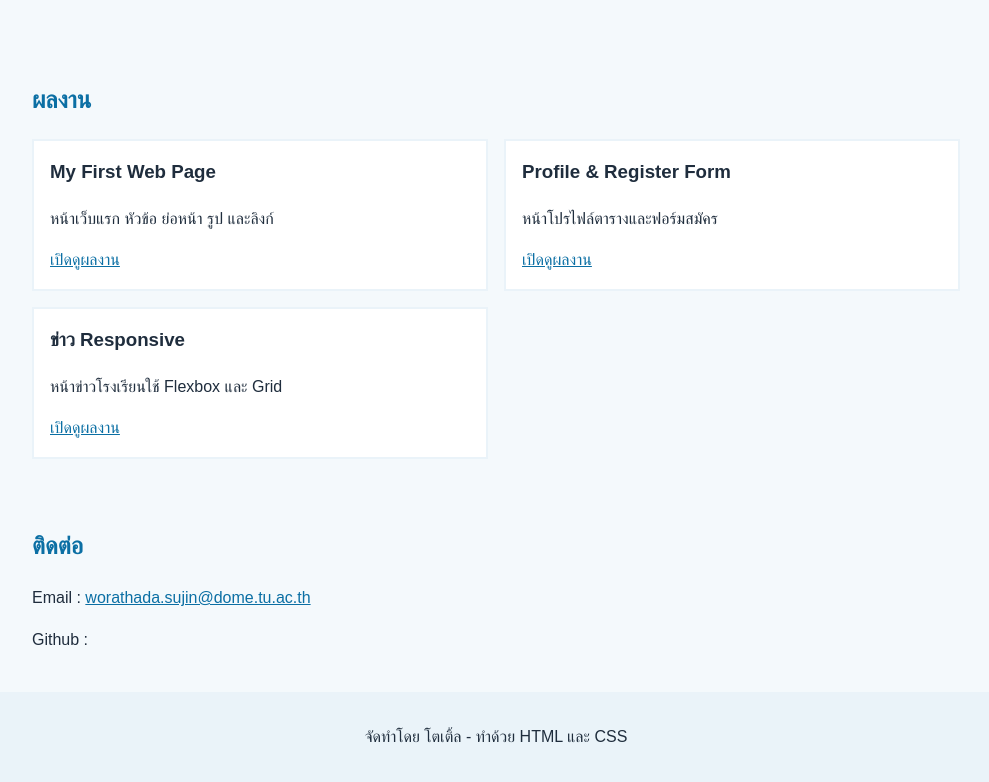
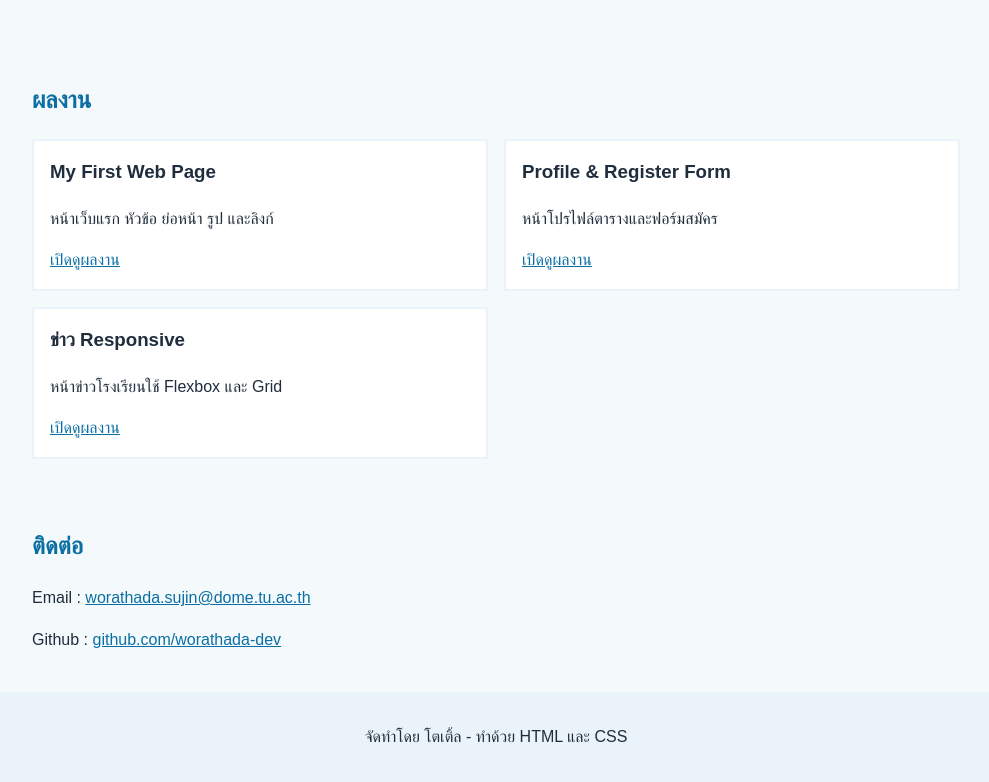
Before and after one commit to worathada-dev/Portfolio, a plain HTML site: page index.html in a window 1280 px wide. Shown: the part 685-1467 px from the top of the page, without its empty margins (144-1133 px from the left). Drawn offline with Linux system fonts and the light colour scheme.

Commit message:
เพิ่มลิงก์ Github ในส่วนติดต่อ

```diff
--- a/index.html
+++ b/index.html
@@ -68,7 +68,7 @@
             <p>Email :
                 <a href="mailto:worathada.sujin@dome.tu.ac.th">worathada.sujin@dome.tu.ac.th</a></p>
             <p>Github :
-                <a href="example.gmail.com"></a></p>
+                <a href="https://github.com/worathada-dev">github.com/worathada-dev</a></p>
         </section>
     </main>
     <footer>
```
